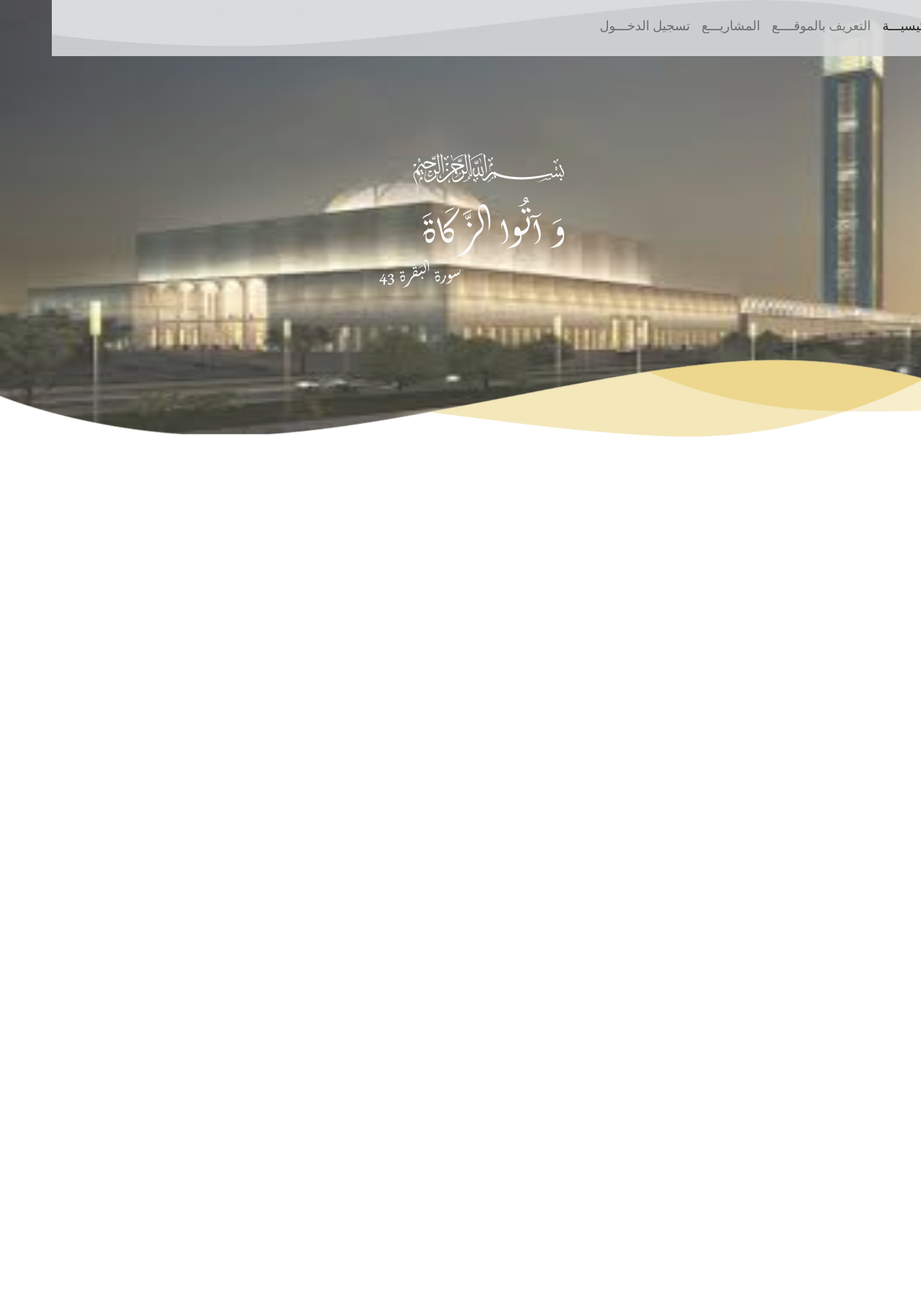
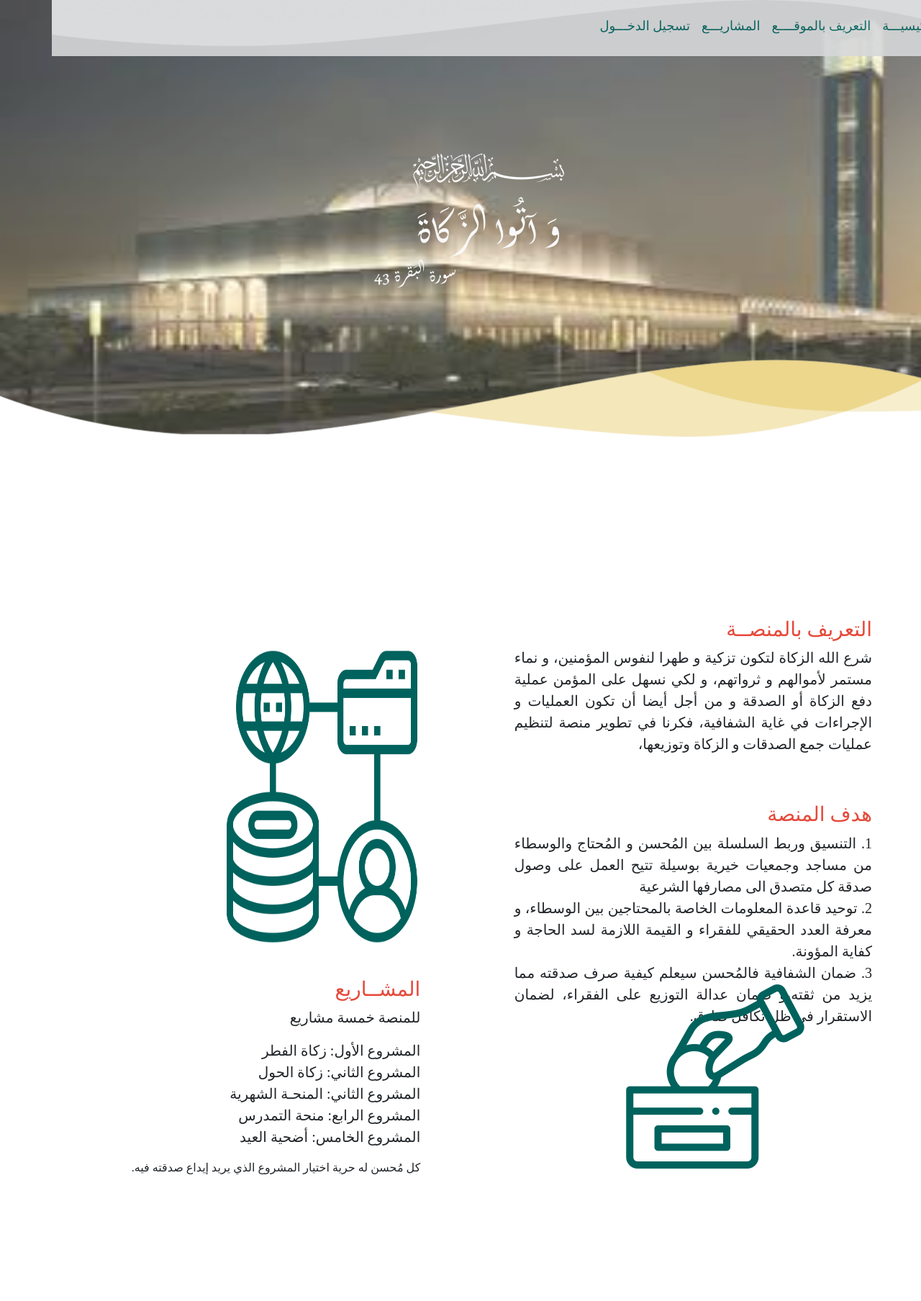
Before and after one commit to Oualidinx/Zakati, a Flask app: page / in a window 1280 px wide; the page is wider, and only the part inside the window is pictured. Shown: that part at 72% size. Before the commit the page ends 607 px from the top of that part, so only its background shows below. Run offline with Flask 2, Linux system fonts and the light colour scheme; parts of the project's set-up code (start-up, migrations or seed data) failed here and were passed over; some libraries are stand-ins or nearby versions; some web fonts are replaced.

Commit message:
final touches

```diff
--- a/app_racine/templates/index.html
+++ b/app_racine/templates/index.html
@@ -14,11 +14,16 @@
 {% endblock greetings %}
 {% block styles %}
     <style>
-        .cap-1{
+
+        .cap-1 {
             position: absolute;
             z-index: 3;
-            right : 42%;
-            top : 35%;
+            right: 42%;
+            top: 35%;
+        }
+        .text-deco-2{
+            padding-top: 10%;
+            color: #e6493aff;
         }
         .sld-img{
             opacity: 80%;
@@ -28,7 +33,7 @@
         .cap-2{
             position: absolute;
             z-index: 3;
-            right : 42%;
+            right : 42.5%;
             top : 45%;
 
         }
@@ -60,19 +65,19 @@
 					</a>-->
                 </div>
 			<ul class="navbar-nav mr-auto">
-				<li class="nav-item active" style="font-size: 18px;">
-				<a class="nav-link text-" href="{{ url_for('accueil')}}">الرئيسيـــة
+				<li class="nav-item active" style="color: #e6493aff;">
+				<a class="nav-link" href="{{ url_for('accueil')}}" style="font-size: 18px; color: #00625dff;">الرئيسيـــة
                     <span class="sr-only">(current)</span>
                 </a>
 				</li>
-                <li class="nav-item " style="font-size: 18px;">
-					<a class="nav-link" href="#defintion">التعريف بالموقــــع</a>
+                <li class="nav-item"  style="color: #e6493aff;">
+					<a class="nav-link" href="#definition" style="font-size: 18px; color: #00625dff;">التعريف بالموقــــع</a>
 				</li>
-				<li class="nav-item" style="font-size: 18px;">
-					<a class="nav-link" href="#project">المشاريـــع</a>
+				<li class="nav-item"  style="color: #e6493aff;">
+					<a class="nav-link " href="#project" style="font-size: 18px; color: #00625dff;">المشاريـــع</a>
 				</li>
-				<li class="nav-item" style="font-size: 18px;">
-					<a class="nav-link" href="{{ url_for('login') }}">تسجيل الدخـــول</a>
+				<li class="nav-item " >
+					<a class="nav-link " style="font-size: 18px; color: #00625dff;" href="{{ url_for('login') }}">تسجيل الدخـــول</a>
 				</li>
 			</ul>
 			</div>
@@ -100,12 +105,87 @@
             </div>
         </div>
     </div>
+    <div class="row" style="height: 600px;padding-right: 10%;  padding-top: 200px;" >
 
+        <div class="col-md"  style="padding-left: 10%;">
+            <h3 class="h3 text-deco-2">التعريف بالمنصــة</h3>
+            <p class="text-justify" style="font-size: 20px;">
+ شرع الله الزكاة لتكون تزكية و طهرا لنفوس المؤمنين، و نماء مستمر لأموالهم و ثرواتهم،
+            و لكي نسهل على المؤمن عملية دفع الزكاة أو الصدقة و من أجل أيضا أن تكون العمليات و الإجراءات في غاية الشفافية،
+            فكرنا في تطوير منصة لتنظيم عمليات جمع الصدقات و الزكاة وتوزيعها،
+            </p>
+            <h3 class="h3 text-deco-2">هدف المنصة</h3>
+            <p class="text-justify" style="font-size: 20px;">    1. التنسيق وربط السلسلة بين المُحسن و المُحتاج والوسطاء من مساجد وجمعيات خيرية بوسيلة تتيح العمل على وصول صدقة كل متصدق  الى مصارفها الشرعية<br>
+    2. توحيد قاعدة المعلومات الخاصة بالمحتاجين بين الوسطاء، و معرفة العدد الحقيقي للفقراء و القيمة اللازمة لسد الحاجة و كفاية المؤونة.<br>
+    3.  ضمان الشفافية فالمُحسن سيعلم كيفية صرف صدقته مما يزيد من ثقته،و ضمان عدالة التوزيع على الفقراء، لضمان الاستقرار في ظل تكافل صادق.
+        </p>
+        </div>
+        <div class="col-md"  >
+            <img src="../static/image/framework.png" id="definition" style="width: 55%; height: 80%;padding-top: 90px;">
+        </div>
+    </div>
+    <div class="row" style="height: 600px;padding-right: 10%; padding-top: 100px;">
+        <div class="col-md"   id ="project" style="padding-left: 10%; padding-top: 60px; right: 90px;">
+            <img src="../static/image/donation.png">
+        </div>
+        <div class="col-md" >
+            <h3 class="h3 text-deco-2">
+                المشــاريع
+            </h3>
+            <p class="text-justify" style="font-size: 20px;">
+            للمنصة خمسة مشاريع
+                <ul class="list-unstyled" style="font-size: 20px;">
+                    <li >
+                        المشروع الأول: زكاة الفطر
+                    </li>
+                    <li >
+                        المشروع الثاني: زكاة الحول
+                    </li>
+                    <li >
+                        المشروع الثاني: المنحـة الشهرية
+                    </li>
+                    <li  >
+                        المشروع الرابع: منحة التمدرس
+                    </li>
+                    <li>
+                        المشروع الخامس: أضحية العيد
+                    </li>
+                </ul>
+                كل مُحسن له حرية اختيار المشروع الذي يريد إيداع صدقته فيه.
+            </p>
+        </div>
+    </div>
 {% endblock content %}
 {% block scripts %}
 	<script>
 		$(window).on('load',function() {
 			$('.pageloader').fadeOut(8000)
 		});
+        <!--This script has been copied from the tutorial of w3schools-->
+        $(document).ready(function(){
+          // Add smooth scrolling to all links
+          $("a").on('click', function(event) {
+
+            // Make sure this.hash has a value before overriding default behavior
+            if (this.hash !== "") {
+              // Prevent default anchor click behavior
+              event.preventDefault();
+
+              // Store hash
+              var hash = this.hash;
+
+              // Using jQuery's animate() method to add smooth page scroll
+              // The optional number (800) specifies the number of milliseconds it takes to scroll to the specified area
+              $('html, body').animate({
+                scrollTop: $(hash).offset().top
+              }, 800, function(){
+
+                // Add hash (#) to URL when done scrolling (default click behavior)
+                window.location.hash = hash;
+              });
+            } // End if
+          });
+        });
+
 	</script>
 {% endblock scripts %}
```
Also changed, not shown: app_racine/static/image/bground.png (added), app_racine/static/image/donation.png (added), app_racine/static/image/framework.png (added), app_racine/static/image/shp2.png (added), app_racine/static/image/shp3.png (added).
